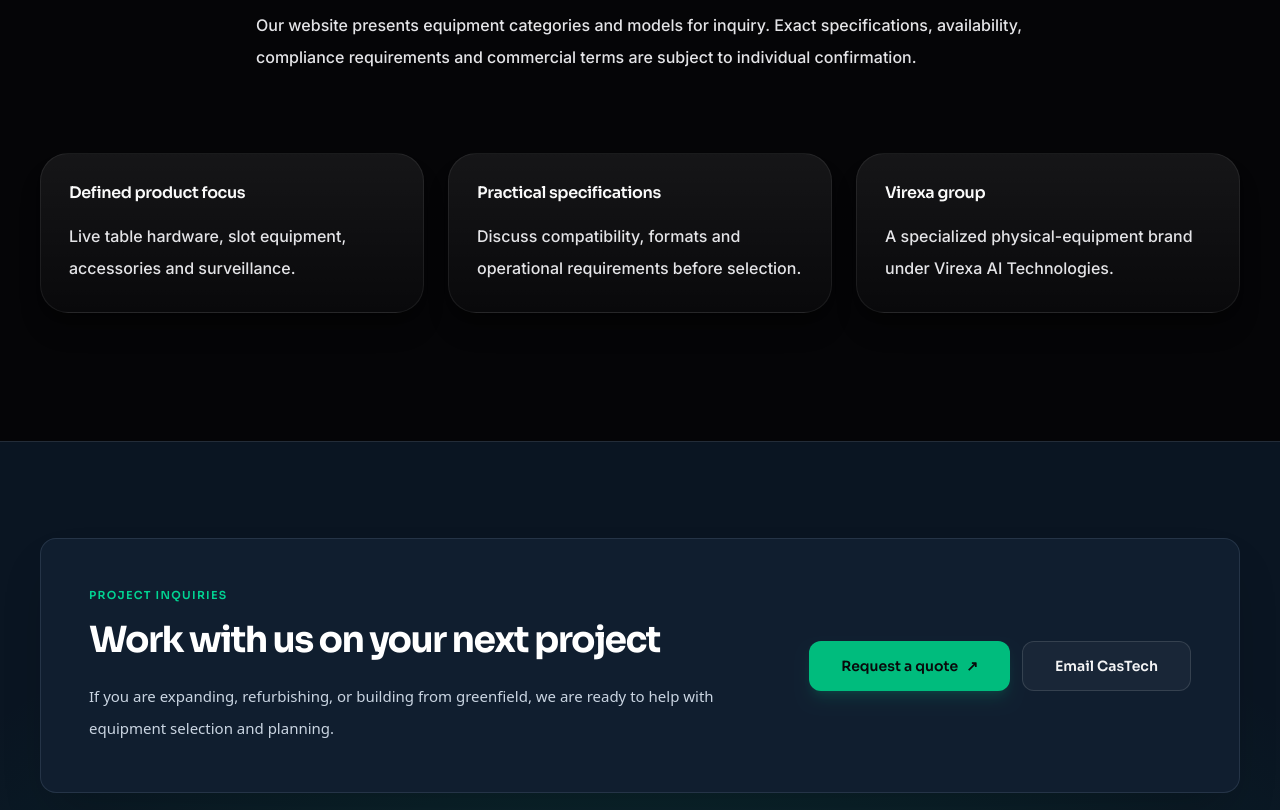
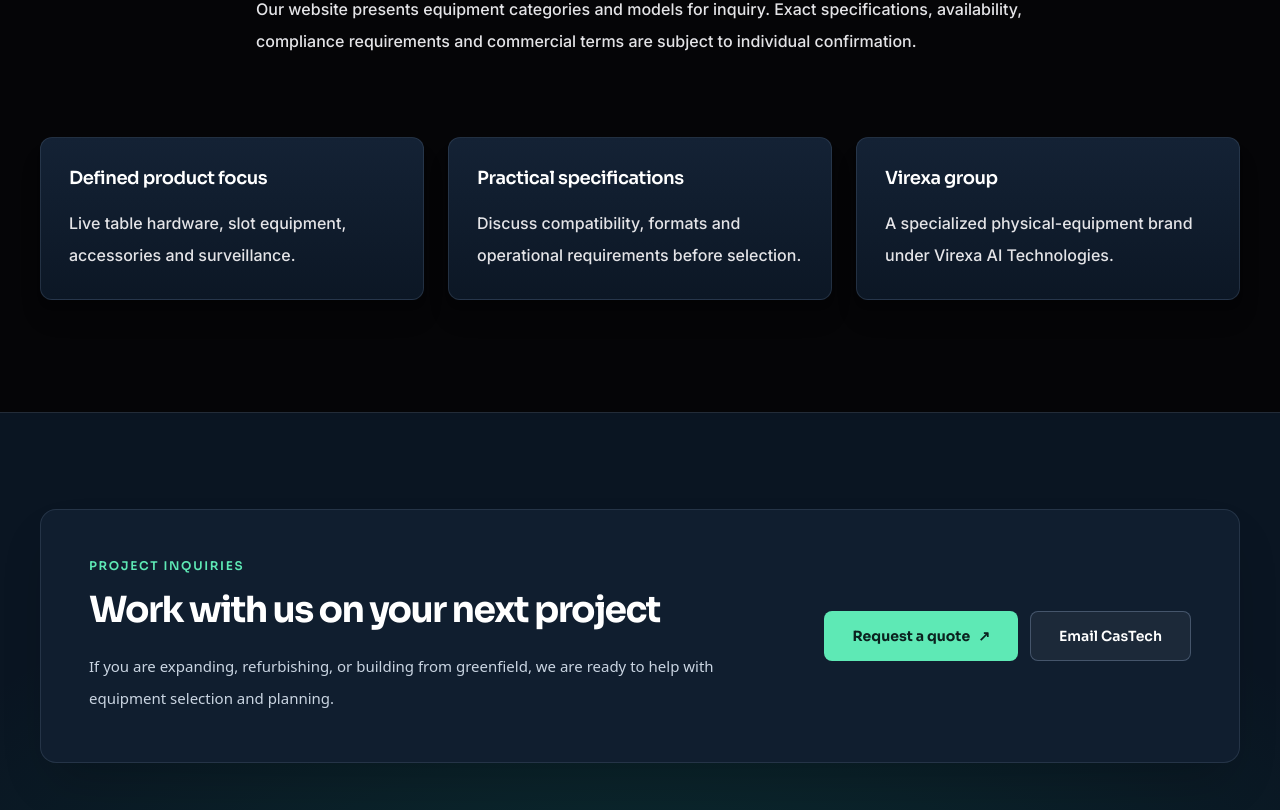
Before and after one commit to blldrmz/castech-site, a Next.js app: page /about in a window 1280 px wide. Shown: the part 810-1620 px from the top of the page. Built offline with nearby package versions, Linux system fonts and the light colour scheme.

Commit message:
Complete unified CasTech EQ site layout and catalog navigation

```diff
--- a/src/app/globals.css
+++ b/src/app/globals.css
@@ -1,109 +1,33 @@
 @import "tailwindcss";
 
-:root {
-  --background: #09090b;
-  --foreground: #fafafa;
+:root { --background:#070c14; --foreground:#f5f8fc; }
+@theme inline {
+ --color-background:var(--background); --color-foreground:var(--foreground);
+ --font-sans:var(--font-inter),ui-sans-serif,system-ui,sans-serif;
+ --font-heading:var(--font-sora),ui-sans-serif,system-ui,sans-serif;
+ --font-mono:ui-monospace,monospace;
 }
-
-@theme inline {
-  --color-background: var(--background);
-  --color-foreground: var(--foreground);
-  --font-sans:
-    var(--font-inter), ui-sans-serif, system-ui, sans-serif;
-  --font-heading:
-    var(--font-sora), ui-sans-serif, system-ui, sans-serif;
-  --font-mono: ui-monospace, monospace;
+html{scroll-behavior:smooth}body{background:var(--background);color:var(--foreground);font-family:var(--font-sans);-webkit-font-smoothing:antialiased;text-rendering:optimizeLegibility}::selection{background:#276a5d;color:white}
+@layer components {
+.castech-container{@apply mx-auto max-w-7xl px-6 sm:px-8 lg:px-10}
+.castech-section-y{@apply py-20 sm:py-24 lg:py-28}
+.castech-eyebrow{@apply font-heading text-xs font-semibold uppercase tracking-[0.14em] text-emerald-300}
+.castech-eyebrow-muted{@apply font-heading text-xs font-semibold uppercase tracking-[0.14em] text-slate-300}
+.castech-eyebrow-hero{@apply font-heading mb-5 inline-flex items-center rounded-full border border-white/10 bg-white/5 px-4 py-2 text-xs font-semibold uppercase tracking-[0.1em] text-slate-200}
+.castech-h2{@apply font-heading text-3xl font-bold leading-tight tracking-tight text-white sm:text-4xl}
+.castech-h2-gap{@apply mt-5 sm:mt-6}
+.castech-body{@apply font-sans text-base font-medium leading-8 text-slate-200}
+.castech-body-strong{@apply font-sans text-base font-medium leading-8 text-slate-100}
+.castech-hero-body{@apply font-sans max-w-xl text-base font-medium leading-8 text-slate-200 sm:text-lg}
+.castech-hero-title{@apply font-heading max-w-4xl text-4xl font-bold leading-tight tracking-tight text-white sm:text-5xl lg:text-6xl}
+.castech-btn-primary{@apply font-heading inline-flex min-h-12 items-center justify-center rounded-lg bg-emerald-300 px-7 py-3.5 text-sm font-bold text-[#0b221f] transition hover:bg-emerald-200}
+.castech-btn-secondary{@apply font-heading inline-flex min-h-12 items-center justify-center rounded-lg border border-slate-500/60 bg-white/5 px-7 py-3.5 text-sm font-semibold text-white transition hover:border-emerald-300/60 hover:bg-white/10}
+.castech-btn-header{@apply font-heading inline-flex min-h-10 items-center justify-center rounded-lg border border-emerald-300/40 bg-emerald-300/10 px-4 py-2.5 text-xs font-semibold text-emerald-200 transition hover:bg-emerald-300/20}
+.castech-card-product{@apply flex flex-col rounded-xl border border-slate-600/40 bg-gradient-to-b from-[#142235] to-[#0c1725] p-7 shadow-xl shadow-black/20 sm:p-8}
+.castech-field-label{@apply font-heading text-xs font-semibold uppercase tracking-[0.08em] text-slate-200}
+.castech-input{@apply font-sans rounded-lg border border-slate-600 bg-[#09121f] px-4 py-3.5 text-base font-medium text-white outline-none transition placeholder:text-slate-400 focus:border-emerald-300 focus:ring-2 focus:ring-emerald-300/20}
+.castech-card-title{@apply font-heading text-lg font-semibold leading-snug tracking-tight text-white}
+.castech-stat-title{@apply font-heading text-sm font-semibold text-white}
+.castech-stat-sub{@apply font-sans text-base leading-8 text-slate-200}
 }
-
-body {
-  background: var(--background);
-  color: var(--foreground);
-  font-family: var(--font-sans);
-  font-feature-settings: "kern" 1, "liga" 1;
-  -webkit-font-smoothing: antialiased;
-  -moz-osx-font-smoothing: grayscale;
-  text-rendering: optimizeLegibility;
-}
-
-/* Centralized utilities: Sora (heading) vs Inter (body) */
-@layer components {
-  .castech-container {
-    @apply mx-auto max-w-7xl px-6 sm:px-8 lg:px-10;
-  }
-
-  .castech-section-y {
-    @apply py-24 sm:py-28 lg:py-32;
-  }
-
-  .castech-eyebrow {
-    @apply font-heading text-[11px] font-semibold uppercase tracking-[0.12em] text-emerald-400;
-  }
-
-  .castech-eyebrow-muted {
-    @apply font-heading text-[11px] font-semibold uppercase tracking-[0.12em] text-zinc-300;
-  }
-
-  .castech-eyebrow-hero {
-    @apply font-heading mb-5 inline-flex items-center rounded-full border border-white/[0.08] bg-white/[0.04] px-3.5 py-1.5 text-[11px] font-semibold uppercase tracking-[0.14em] text-zinc-300 sm:mb-6;
-  }
-
-  .castech-h2 {
-    @apply font-heading font-bold tracking-tight text-zinc-50 text-3xl leading-[1.2] sm:text-4xl lg:text-[2.5rem] lg:leading-[1.18];
-  }
-
-  .castech-h2-gap {
-    @apply mt-5 sm:mt-6;
-  }
-
-  .castech-body {
-    @apply font-sans text-base font-medium leading-8 text-zinc-200;
-  }
-
-  .castech-body-strong {
-    @apply font-sans text-base font-medium leading-8 text-zinc-100;
-  }
-
-  .castech-hero-body {
-    @apply font-sans max-w-xl text-base font-medium leading-8 text-zinc-200 sm:text-lg sm:leading-8;
-  }
-
-  .castech-hero-title {
-    @apply font-heading max-w-[22rem] font-bold tracking-tight text-zinc-50 text-[2rem] leading-[1.15] sm:max-w-2xl sm:text-5xl sm:leading-[1.1] lg:text-[3.1rem] lg:leading-[1.08];
-  }
-
-  .castech-btn-primary {
-    @apply font-heading inline-flex min-h-[2.875rem] items-center justify-center rounded-xl bg-emerald-500 px-7 py-3.5 text-sm font-semibold tracking-normal text-zinc-950 shadow-lg shadow-emerald-500/15 transition hover:bg-emerald-400 hover:shadow-emerald-500/25 active:scale-[0.99] sm:px-8;
-  }
-
-  .castech-btn-secondary {
-    @apply font-heading inline-flex min-h-[2.875rem] items-center justify-center rounded-xl border border-white/[0.12] bg-white/[0.04] px-7 py-3.5 text-sm font-semibold tracking-normal text-zinc-100 transition hover:border-white/20 hover:bg-white/[0.08] active:scale-[0.99] sm:px-8;
-  }
-
-  .castech-btn-header {
-    @apply font-heading inline-flex items-center justify-center rounded-xl border border-emerald-400/40 bg-emerald-500/10 px-4 py-2.5 text-xs font-semibold tracking-normal text-emerald-300 transition hover:border-emerald-400/55 hover:bg-emerald-500/15 sm:px-5 sm:text-[13px];
-  }
-
-  .castech-card-product {
-    @apply flex flex-col rounded-[28px] border border-white/[0.07] bg-gradient-to-b from-white/[0.07] to-white/[0.02] p-7 shadow-xl shadow-black/30 sm:p-8;
-  }
-
-  .castech-field-label {
-    @apply font-heading text-[11px] font-semibold uppercase tracking-[0.1em] text-zinc-300;
-  }
-
-  .castech-input {
-    @apply font-sans rounded-xl border border-white/[0.1] bg-zinc-950 px-4 py-3.5 text-base font-medium text-zinc-100 outline-none transition placeholder:text-zinc-500 focus:border-emerald-400/50 focus:ring-2 focus:ring-emerald-500/25;
-  }
-
-  .castech-card-title {
-    @apply font-heading text-[15px] font-semibold leading-snug tracking-tight text-zinc-50 sm:text-base;
-  }
-
-  .castech-stat-title {
-    @apply font-heading text-sm font-semibold tracking-tight text-zinc-100;
-  }
-
-  .castech-stat-sub {
-    @apply font-sans text-base font-medium leading-8 text-zinc-200;
-  }
-}
+@media(prefers-reduced-motion:reduce){html{scroll-behavior:auto}}
```
